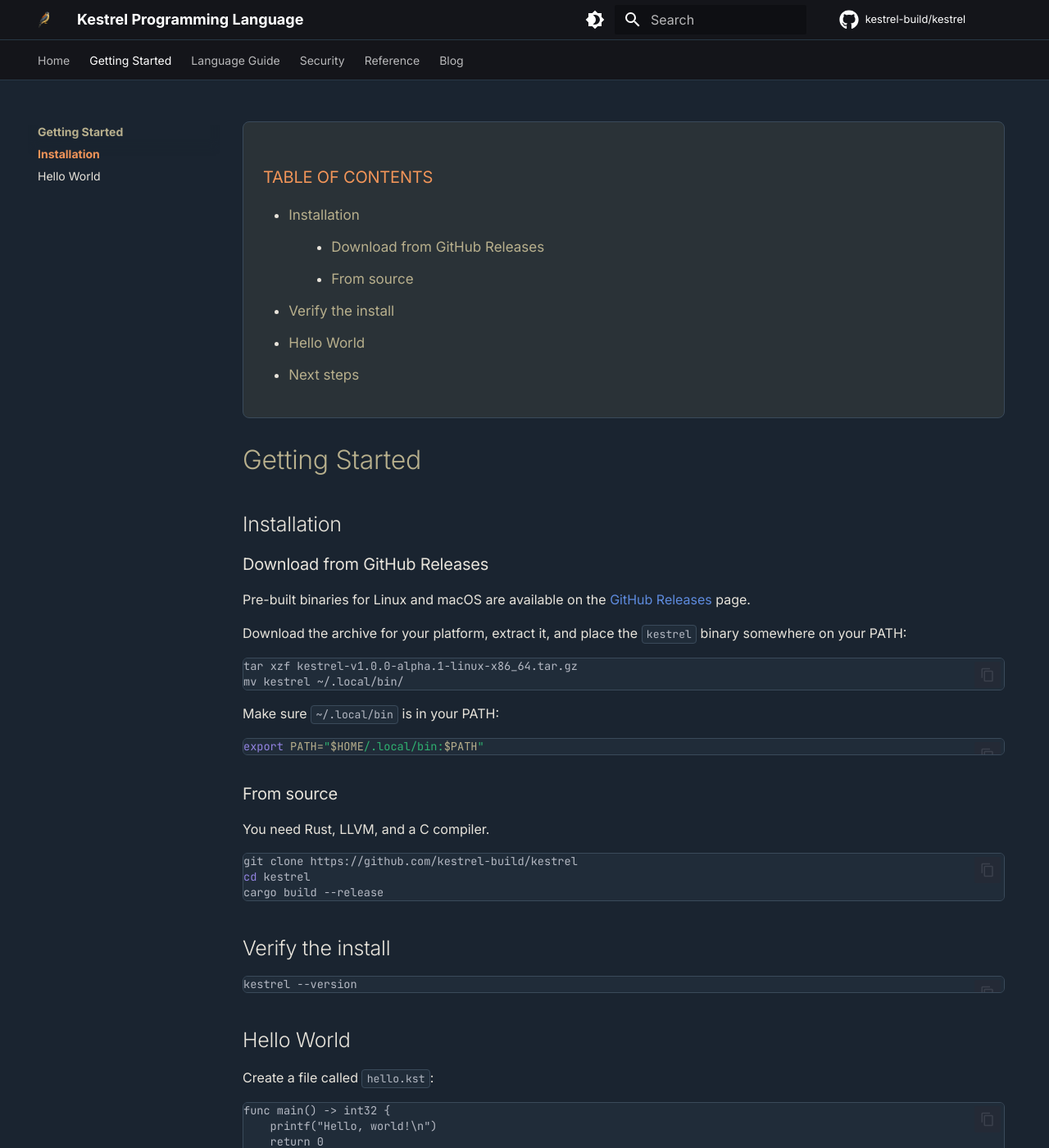
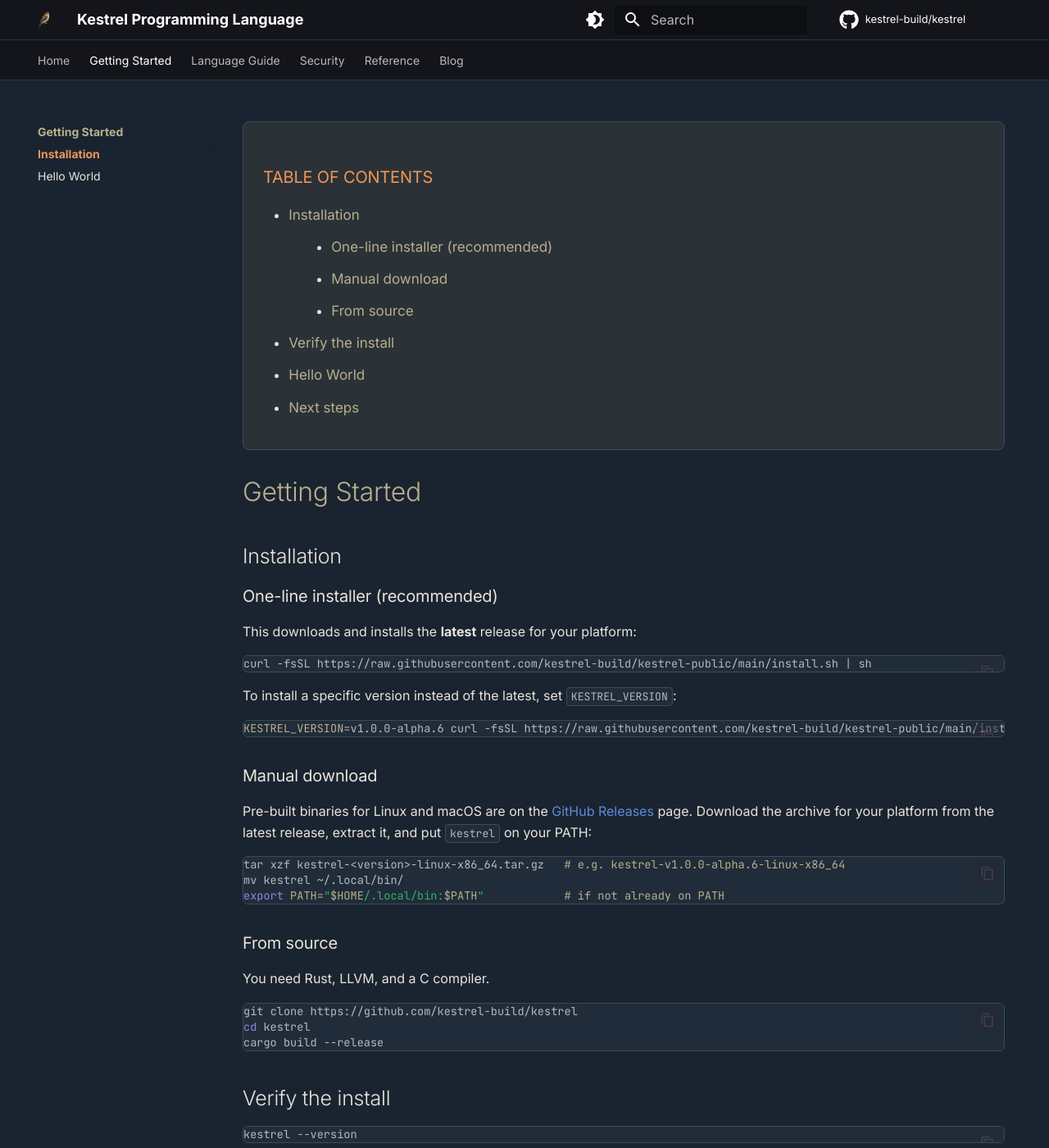
Before and after one commit to kestrel-build/kestrel-build.github.io, an MkDocs documentation site: the page built from docs/getting-started.md, in a window 1280 px wide and 1400 px high. Shown: the whole window at 82% size. Built offline with MkDocs 1.6.1 and Material for MkDocs 9.7.7, drawn with Linux system fonts in a browser that asks for light colours; comment, search, counter and statistics services are not loaded.

Commit message:
docs: version-agnostic install instructions (installer resolves latest)
The getting-started download example hardcoded an old release tag, so it went
stale every release. Lead with the one-line installer (which resolves the
latest release), show KESTREL_VERSION for pinning, and use a <version>
placeholder + a /releases/latest link for manual downloads.

````diff
--- a/docs/getting-started.md
+++ b/docs/getting-started.md
@@ -2,21 +2,28 @@
 
 ## Installation
 
-### Download from GitHub Releases
+### One-line installer (recommended)
 
-Pre-built binaries for Linux and macOS are available on the [GitHub Releases](https://github.com/kestrel-build/kestrel/releases) page.
-
-Download the archive for your platform, extract it, and place the `kestrel` binary somewhere on your PATH:
+This downloads and installs the **latest** release for your platform:
 
 ```bash
-tar xzf kestrel-v1.0.0-alpha.1-linux-x86_64.tar.gz
-mv kestrel ~/.local/bin/
+curl -fsSL https://raw.githubusercontent.com/kestrel-build/kestrel-public/main/install.sh | sh
 ```
 
-Make sure `~/.local/bin` is in your PATH:
+To install a specific version instead of the latest, set `KESTREL_VERSION`:
 
 ```bash
-export PATH="$HOME/.local/bin:$PATH"
+KESTREL_VERSION=v1.0.0-alpha.6 curl -fsSL https://raw.githubusercontent.com/kestrel-build/kestrel-public/main/install.sh | sh
+```
+
+### Manual download
+
+Pre-built binaries for Linux and macOS are on the [GitHub Releases](https://github.com/kestrel-build/kestrel/releases/latest) page. Download the archive for your platform from the latest release, extract it, and put `kestrel` on your PATH:
+
+```bash
+tar xzf kestrel-<version>-linux-x86_64.tar.gz   # e.g. kestrel-v1.0.0-alpha.6-linux-x86_64
+mv kestrel ~/.local/bin/
+export PATH="$HOME/.local/bin:$PATH"            # if not already on PATH
 ```
 
 ### From source
````
